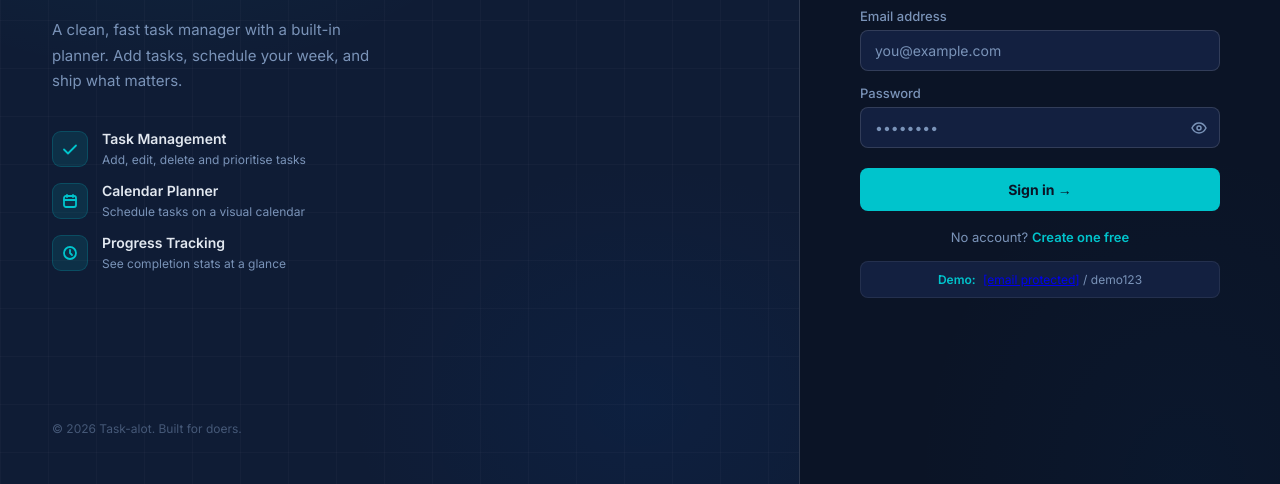
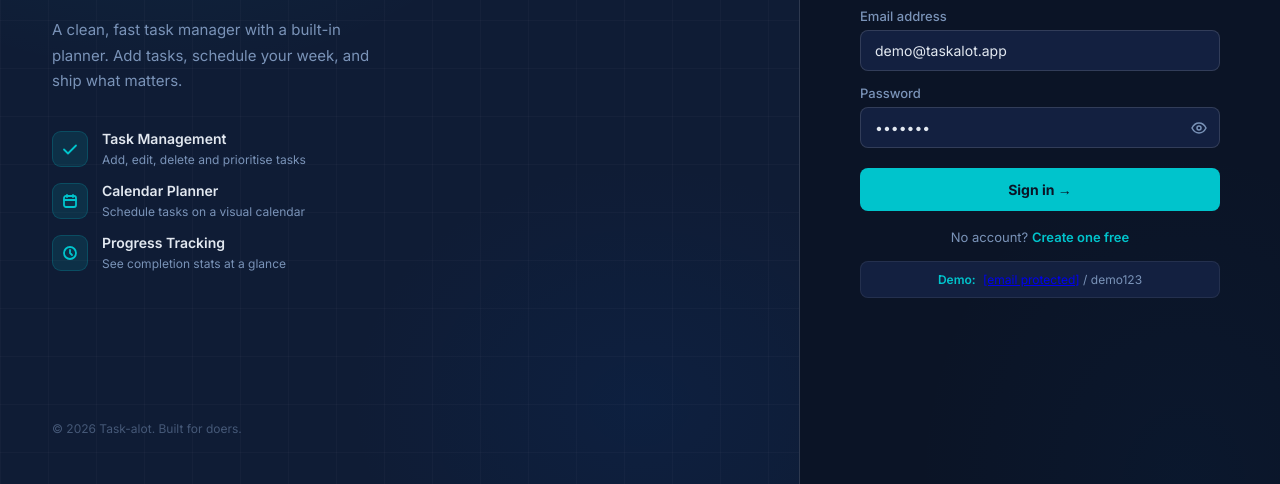
Before and after one commit to EllisHeidi/taskalot, a plain HTML site: page index.html in a window 1280 px wide. Shown: the part 316-800 px from the top of the page. Drawn offline with Linux system fonts and the light colour scheme.

Commit message:
final clean index

```diff
--- a/index.html
+++ b/index.html
@@ -506,11 +506,11 @@ nav{
         <p class="login-title">Welcome back</p>
         <p class="login-sub">Sign in to your account to continue</p>
         <div class="err" id="err-login">Invalid email or password.</div>
-        <div class="field"><label>Email address</label><input id="le" type="email" placeholder="you@example.com" /></div>
+        <div class="field"><label>Email address</label><input id="le" type="email" placeholder="you@example.com" value="demo@taskalot.app"/></div>
         <div class="field">
           <label>Password</label>
           <div style="position:relative">
-            <input id="lp" type="password" placeholder="••••••••"  style="width:100%;padding-right:44px"/>
+            <input id="lp" type="password" placeholder="••••••••" value="demo123" style="width:100%;padding-right:44px"/>
             <button onclick="togglePw('lp','eye-login')" type="button" style="position:absolute;right:0;top:0;height:100%;width:42px;background:transparent;border:none;cursor:pointer;color:var(--muted);display:flex;align-items:center;justify-content:center;transition:color .2s">
               <svg id="eye-login" viewBox="0 0 16 16" fill="none" stroke="currentColor" stroke-width="1.5" stroke-linecap="round" width="16" height="16">
                 <path d="M1 8s2.5-5 7-5 7 5 7 5-2.5 5-7 5-7-5-7-5z"/><circle cx="8" cy="8" r="2"/>
```
